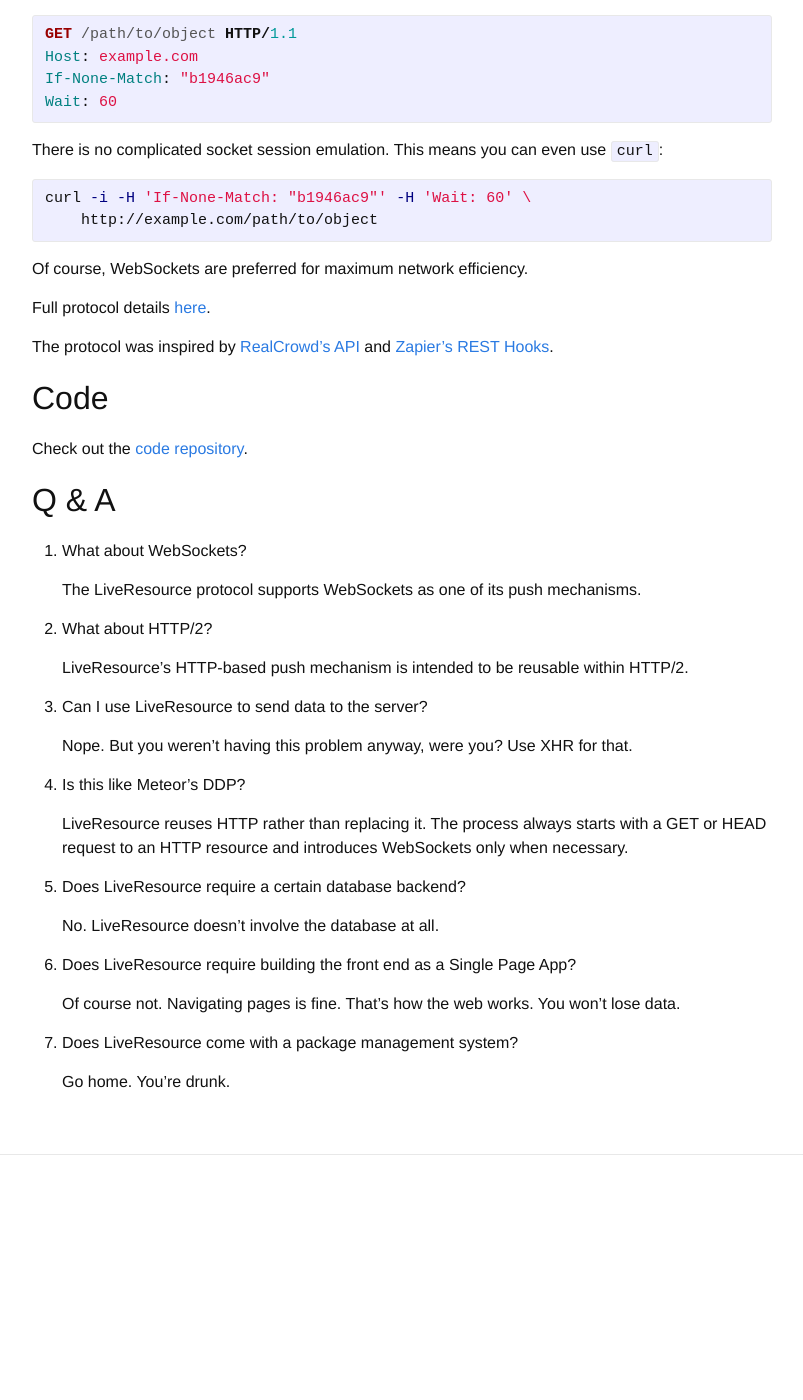
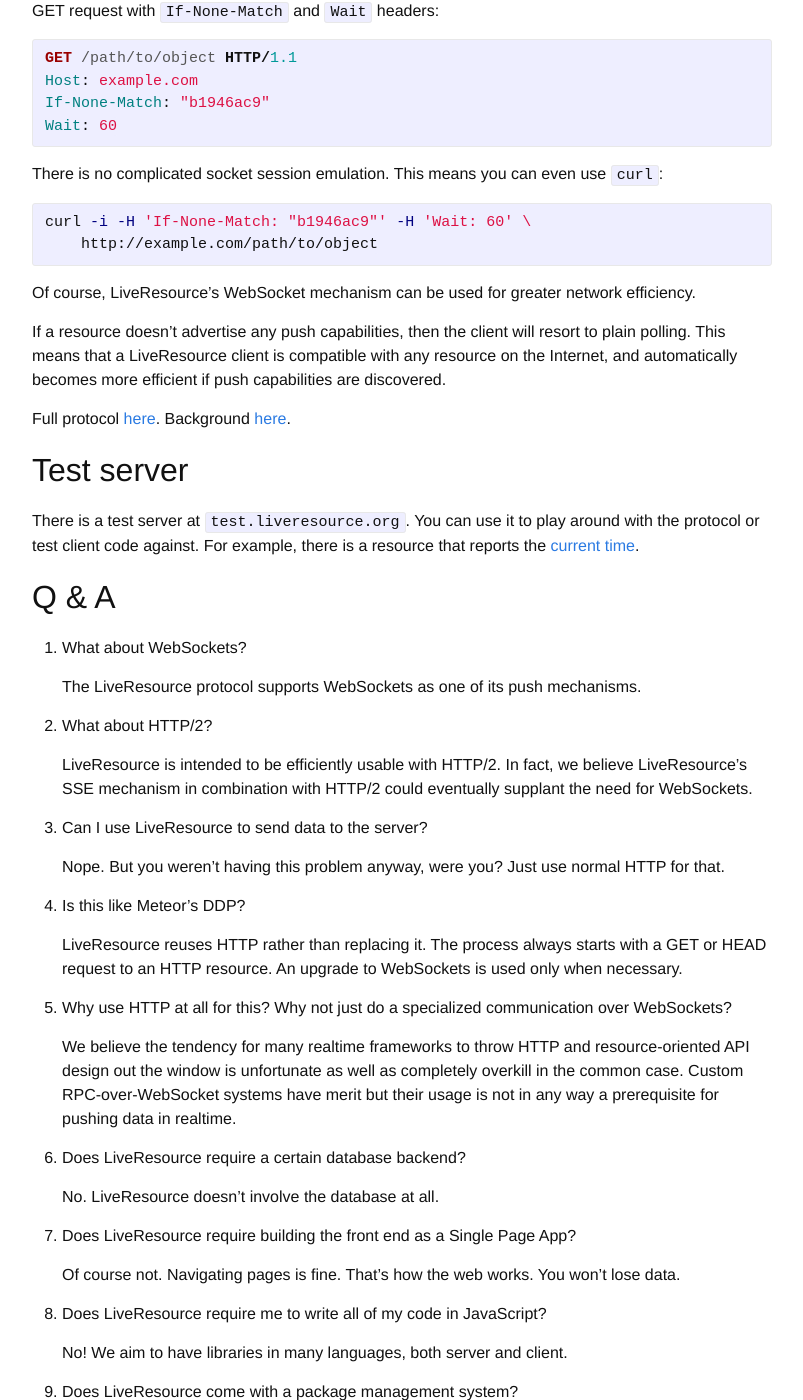
Before and after one commit to liveresource/website, a Jekyll site: the page built from index.md, in a window 1280 px wide and 1400 px high, scrolled down 930 px. Shown: the whole window, without its empty margins (238-1041 px from the left). Built offline with Jekyll 4.4.1, drawn with Linux system fonts in a browser that asks for light colours; before the commit the page ends 2145 px from its top, so only the background shows below that; some of the changed text lies outside the part shown.

Commit message:
website updates

```diff
--- a/_config.yml
+++ b/_config.yml
@@ -4,6 +4,7 @@ description: > # this means to ignore newlines until "baseurl:"
   Protocol specification and JavaScript reference library for receiving live updates of web resources.
 baseurl: "" # the subpath of your site, e.g. /blog/
 url: "http://liveresource.org" # the base hostname & protocol for your site
+protocol_url: https://github.com/liveresource/protocol/blob/master/liveresource-protocol.md
 
 # Build settings
 markdown: kramdown
--- a/_includes/header.html
+++ b/_includes/header.html
@@ -5,20 +5,18 @@
     <a class="site-title" href="{{ site.baseurl }}/">{{ site.title }}</a>
 
     <nav class="site-nav">
-      <!-- <a href="#" class="menu-icon">
+      <a href="#" class="menu-icon">
         <svg viewBox="0 0 18 15">
           <path fill="#424242" d="M18,1.484c0,0.82-0.665,1.484-1.484,1.484H1.484C0.665,2.969,0,2.304,0,1.484l0,0C0,0.665,0.665,0,1.484,0 h15.031C17.335,0,18,0.665,18,1.484L18,1.484z"/>
           <path fill="#424242" d="M18,7.516C18,8.335,17.335,9,16.516,9H1.484C0.665,9,0,8.335,0,7.516l0,0c0-0.82,0.665-1.484,1.484-1.484 h15.031C17.335,6.031,18,6.696,18,7.516L18,7.516z"/>
           <path fill="#424242" d="M18,13.516C18,14.335,17.335,15,16.516,15H1.484C0.665,15,0,14.335,0,13.516l0,0 c0-0.82,0.665-1.484,1.484-1.484h15.031C17.335,12.031,18,12.696,18,13.516L18,13.516z"/>
         </svg>
-      </a> -->
+      </a>
 
       <div class="trigger">
-        {% for page in site.pages %}
-          {% if page.title %}
-          <!-- <a class="page-link" href="{{ page.url | prepend: site.baseurl }}"> -->{{ page.title }}<!-- </a> -->
-          {% endif %}
-        {% endfor %}
+        <a class="page-link" href="{{ '/code/' | prepend: site.baseurl }}">Code</a>
+        <a class="page-link" href="{{ site.protocol_url }}">Protocol</a>
+        <a class="page-link" href="{{ '/about/' | prepend: site.baseurl }}">About</a>
       </div>
     </nav>
 
--- a/index.md
+++ b/index.md
@@ -6,11 +6,11 @@ layout: page
 
 LiveResource is a **protocol specification** and **JavaScript reference library** for receiving live updates of web resources. It has the following principles:
 
-* WebSockets are great, but reuse HTTP where possible.
+* Blend naturally with RESTful API design.
+* Optionally support WebSockets, but do so without abandoning established API principles.
 * Keep it simple. It should be possible to `curl` for updates.
-* The protocol should blend naturally with RESTful API design.
 
-LiveResource differs from other "realtime push" solutions by providing a client-side interface modeled around synchronization rather than messaging or sockets. Here's an example using the JavaScript API:
+LiveResource differs from other realtime push solutions by providing a client-side interface modeled around synchronization rather than messaging or sockets. Here's an example using the JavaScript API:
 
 {% highlight js %}
 var resource = new LiveResource('http://example.com/path/to/object');
@@ -22,17 +22,17 @@ resource.on('value', function (data) {
 How it works
 ------------
 
-The client makes a GET or HEAD request and discovers capabilities via `Link` headers.
+The client makes a GET or HEAD request and discovers capabilities via `Link` headers in the response from the server:
 
 {% highlight http %}
 HTTP/1.1 200 OK
 ETag: "b1946ac9"
 Link: </path/to/object>; rel=value-wait
-Link: </updates/>; rel=multiplex-ws
+Link: </ws/>; rel=multiplex-socket
 Content-Type: application/json
 {% endhighlight %}
 
-The `value-wait` link indicates that you can make a GET request that hangs open until the value changes (this is known as long-polling). The `multiplex-ws` link is for WebSocket connectivity. Versioning is handled using ETags.
+The `value-wait` link indicates that you can make a GET request that hangs open until the value changes (this is known as long-polling). The `multiplex-socket` link is for WebSocket connectivity. Versioning is handled using ETags.
 
 What's nice about LiveResource's long-polling mechanism is that it is simple and stateless. It's just a GET request with `If-None-Match` and `Wait` headers:
 
@@ -50,16 +50,16 @@ curl -i -H 'If-None-Match: "b1946ac9"' -H 'Wait: 60' \
     http://example.com/path/to/object
 {% endhighlight %}
 
-Of course, WebSockets are preferred for maximum network efficiency.
+Of course, LiveResource's WebSocket mechanism can be used for greater network efficiency.
 
-Full protocol details [here](https://github.com/fanout/liveresource/blob/master/protocol.md).
+If a resource doesn't advertise any push capabilities, then the client will resort to plain polling. This means that a LiveResource client is compatible with any resource on the Internet, and automatically becomes more efficient if push capabilities are discovered.
 
-The protocol was inspired by [RealCrowd's API](http://code.realcrowd.com/restful-realtime/) and [Zapier's REST Hooks](http://resthooks.org/).
+Full protocol [here]({{ site.protocol_url }}). Background [here](/about/).
 
-Code
-----
+Test server
+-----------
 
-Check out the [code repository](https://github.com/fanout/liveresource).
+There is a test server at `test.liveresource.org`. You can use it to play around with the protocol or test client code against. For example, there is a resource that reports the [current time][test-resource].
 
 Q & A
 -----
@@ -70,24 +70,36 @@ Q & A
 
 2. What about HTTP/2?
 
-   LiveResource's HTTP-based push mechanism is intended to be reusable within HTTP/2.
+   LiveResource is intended to be efficiently usable with HTTP/2. In fact, we believe LiveResource's SSE mechanism in combination with HTTP/2 could eventually supplant the need for WebSockets.
 
 3. Can I use LiveResource to send data to the server?
 
-   Nope. But you weren't having this problem anyway, were you? Use XHR for that.
+   Nope. But you weren't having this problem anyway, were you? Just use normal HTTP for that.
 
 4. Is this like Meteor's DDP?
 
-   LiveResource reuses HTTP rather than replacing it. The process always starts with a GET or HEAD request to an HTTP resource and introduces WebSockets only when necessary.
+   LiveResource reuses HTTP rather than replacing it. The process always starts with a GET or HEAD request to an HTTP resource. An upgrade to WebSockets is used only when necessary.
 
-5. Does LiveResource require a certain database backend?
+5. Why use HTTP at all for this? Why not just do a specialized communication over WebSockets?
+
+   We believe the tendency for many realtime frameworks to throw HTTP and resource-oriented API design out the window is unfortunate as well as completely overkill in the common case. Custom RPC-over-WebSocket systems have merit but their usage is not in any way a prerequisite for pushing data in realtime.
+
+6. Does LiveResource require a certain database backend?
 
    No. LiveResource doesn't involve the database at all.
 
-6. Does LiveResource require building the front end as a Single Page App?
+7. Does LiveResource require building the front end as a Single Page App?
 
    Of course not. Navigating pages is fine. That's how the web works. You won't lose data.
 
-7. Does LiveResource come with a package management system?
+8. Does LiveResource require me to write all of my code in JavaScript?
+
+   No! We aim to have libraries in many languages, both server and client.
+
+9. Does LiveResource come with a package management system?
 
    Go home. You're drunk.
+
+[realcrowd-post]: http://code.realcrowd.com/restful-realtime/
+[resthooks]: http://resthooks.org/
+[test-resource]: http://test.liveresource.org/test
```
Also changed, not shown: about.md (added, +29 -0 lines), code.md (added, +20 -0 lines).
